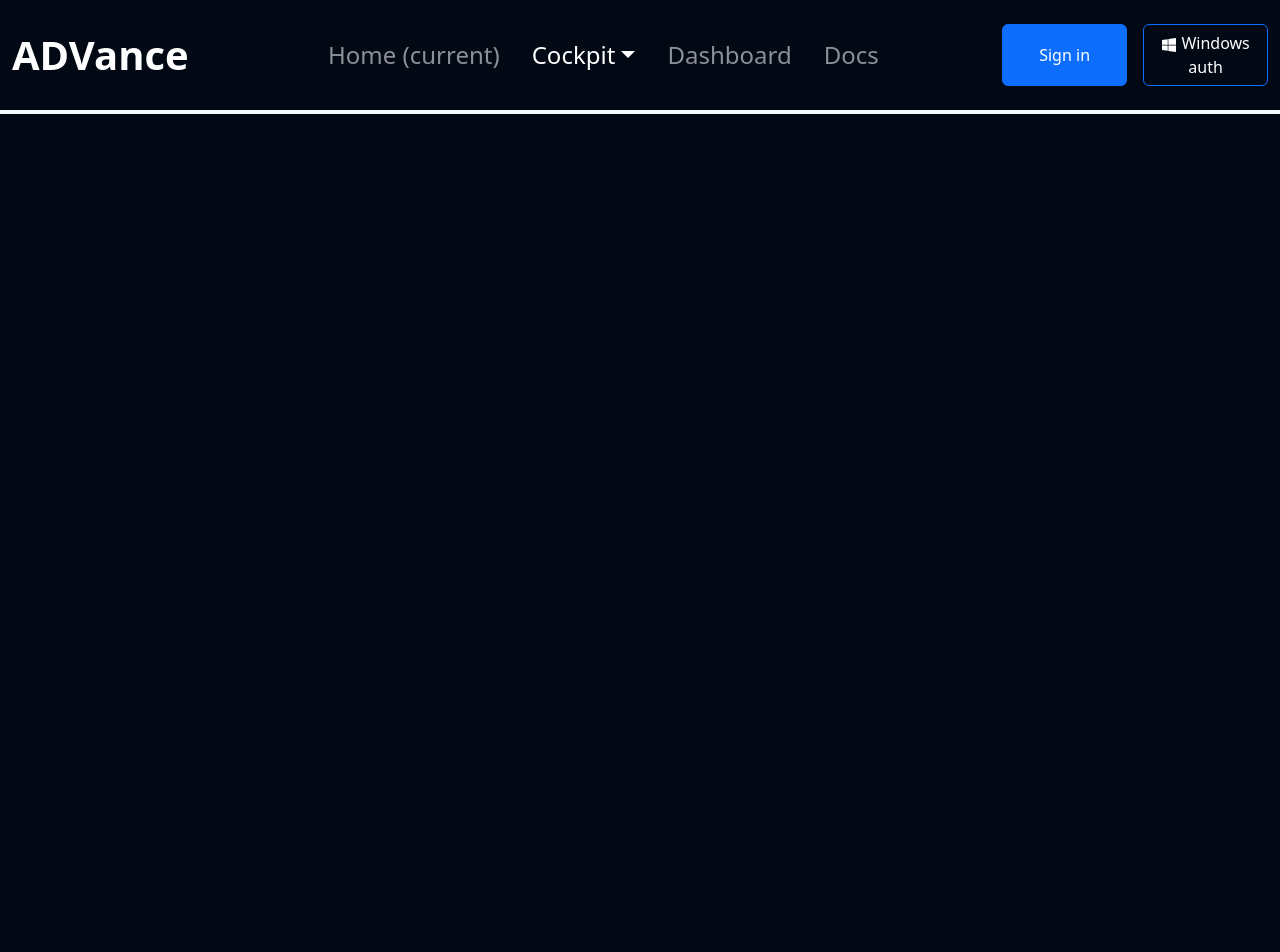
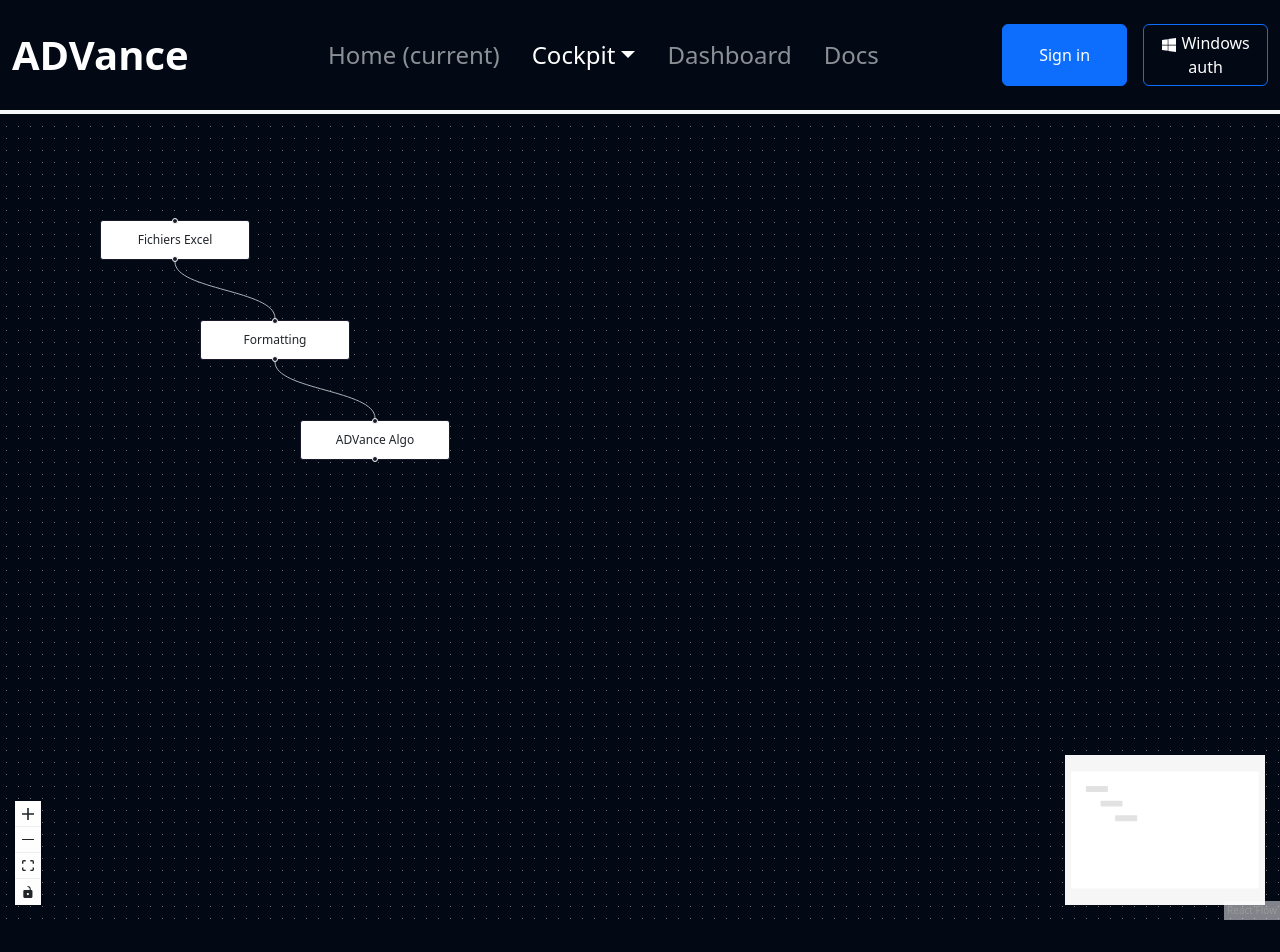
Before and after one commit to NadirMohamedCHERFIA/advance-front, a React (Create React App) app: page /#/process in a window 1280 px wide. Shown: the top 952 px of the page. Before the commit the page ends 800 px from the top, so only its background shows below. Built offline with nearby package versions, Linux system fonts and the light colour scheme.

Commit message:
initiializing nodes

```diff
--- a/package.json
+++ b/package.json
@@ -8,6 +8,7 @@
     "@testing-library/jest-dom": "^6.6.3",
     "@testing-library/react": "^16.2.0",
     "@testing-library/user-event": "^13.5.0",
+    "@xyflow/react": "^12.4.4",
     "bootstrap": "^5.3.3",
     "chart.js": "^4.4.8",
     "react": "^19.0.0",
--- a/src/App.js
+++ b/src/App.js
@@ -7,6 +7,7 @@
 import Details from "./components/Details/Details";
 import Cockies from "./components/copyrights/Copyrights";
 import History from "./components/history/History";
+import Process from "./components/Process/Process";
 
 function App() {
   return (
@@ -16,6 +17,7 @@
         <Route exact path="/" element={<Home />} />
         <Route path="/getting-started" element={<Main />} />
         <Route path="/details" element={<Details />} />
+        <Route path="/process" element={<Process />} />
         <Route path="/history" element={<History />} />
       </Routes>
       <Cockies />
--- a/src/components/NavBar/NavBar.jsx
+++ b/src/components/NavBar/NavBar.jsx
@@ -30,6 +30,7 @@
                             <li><NavLink className="dropdown-item text-light" to="/getting-started">Getting Started</NavLink></li>
                             <li><NavLink className="dropdown-item text-light" to="/details">Shop Visits X Contracts</NavLink></li>
                             <li><hr class="dropdown-divider bg-light"/></li>
+                            <li><NavLink className="dropdown-item text-light" to="/Process">View Process</NavLink></li>
                             <li><NavLink className="dropdown-item text-light" to="/history">View Historic</NavLink></li>
                         </ul>
                     </li>
--- /dev/null
+++ b/src/components/Process/Process.jsx
@@ -0,0 +1,77 @@
+import React, { useCallback } from 'react';
+ import {
+  ReactFlow,
+  MiniMap,
+  Controls,
+  Background,
+  useNodesState,
+  useEdgesState,
+  addEdge,
+} from '@xyflow/react';
+import '@xyflow/react/dist/style.css';
+
+const initialNodes = [
+  { id: '1', position: { x: 100, y: 100 }, data: { label: 'Fichiers Excel' } },
+  { id: '2', position: { x: 200, y: 200 }, data: { label: 'Formatting' } },
+  { id: '3', position: { x: 300, y: 300 }, data: { label: 'ADVance Algo' } },
+];
+const initialEdges = [{ id: 'e1-2', source: '1', target: '2' },{ id: 'e2-3', source: '2', target: '3' }];
+
+const Process = () => {
+  const [nodes, setNodes, onNodesChange] = useNodesState(initialNodes);
+  const [edges, setEdges, onEdgesChange] = useEdgesState(initialEdges);
+
+  const onConnect = useCallback(
+    (params) => setEdges((eds) => addEdge(params, eds)),
+    [setEdges],
+  );
+  return (
+    <div style={{ width: '100vw', height: '100vh', marginTop:'120px'}}>
+      <ReactFlow
+        nodes={nodes}
+        edges={edges}
+        onNodesChange={onNodesChange}
+        onEdgesChange={onEdgesChange}
+        onConnect={onConnect}
+      >
+        <Controls />
+        <MiniMap />
+        <Background variant="dots" gap={12} size={1} />
+      </ReactFlow>
+    </div>
+  )
+}
+
+export default Process
+
+
+// import React, { useCallback } from 'react';
+
+
+// import '@xyflow/react/dist/style.css';
+
+// const initialNodes = [
+//   { id: '1', position: { x: 0, y: 0 }, data: { label: '1' } },
+//   { id: '2', position: { x: 0, y: 100 }, data: { label: '2' } },
+// ];
+// const initialEdges = [{ id: 'e1-2', source: '1', target: '2' }];
+
+// export default function App() {
+
+
+//   return (
+//     <div style={{ width: '100vw', height: '100vh' }}>
+//       <ReactFlow
+//         nodes={nodes}
+//         edges={edges}
+//         onNodesChange={onNodesChange}
+//         onEdgesChange={onEdgesChange}
+//         onConnect={onConnect}
+//       >
+//         <Controls />
+//         <MiniMap />
+//         <Background variant="dots" gap={12} size={1} />
+//       </ReactFlow>
+//     </div>
+//   );
+// }
```
Also changed, not shown: src/components/Process/WorkFlow.jsx (added, +30 -0 lines), 1 other file (tests, documents, lock files or other folders).
